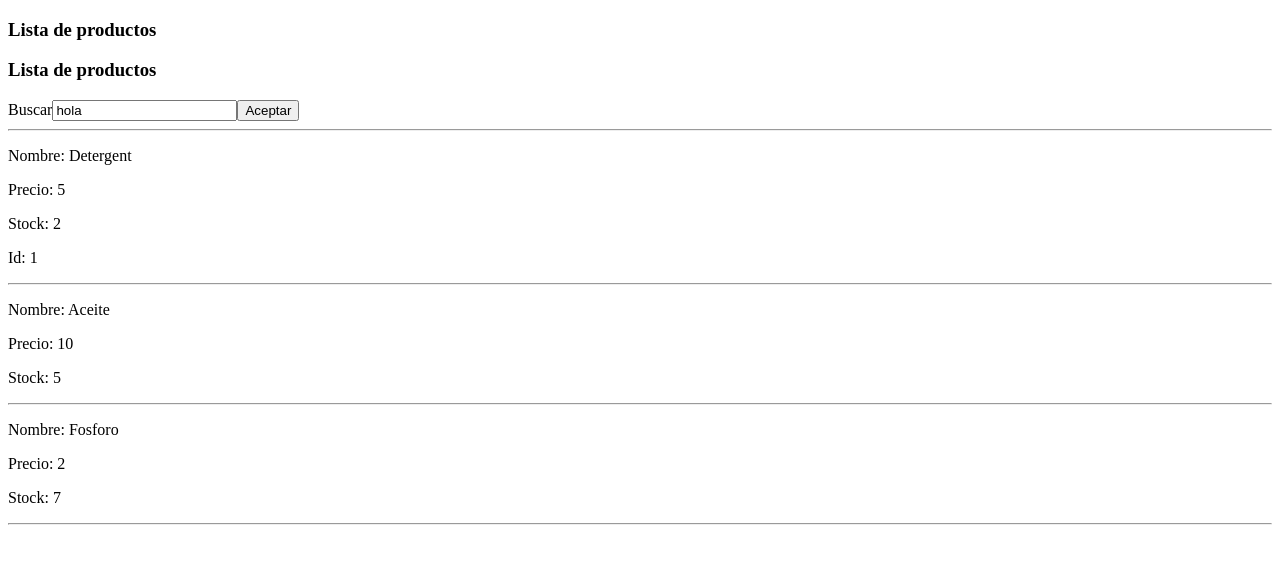
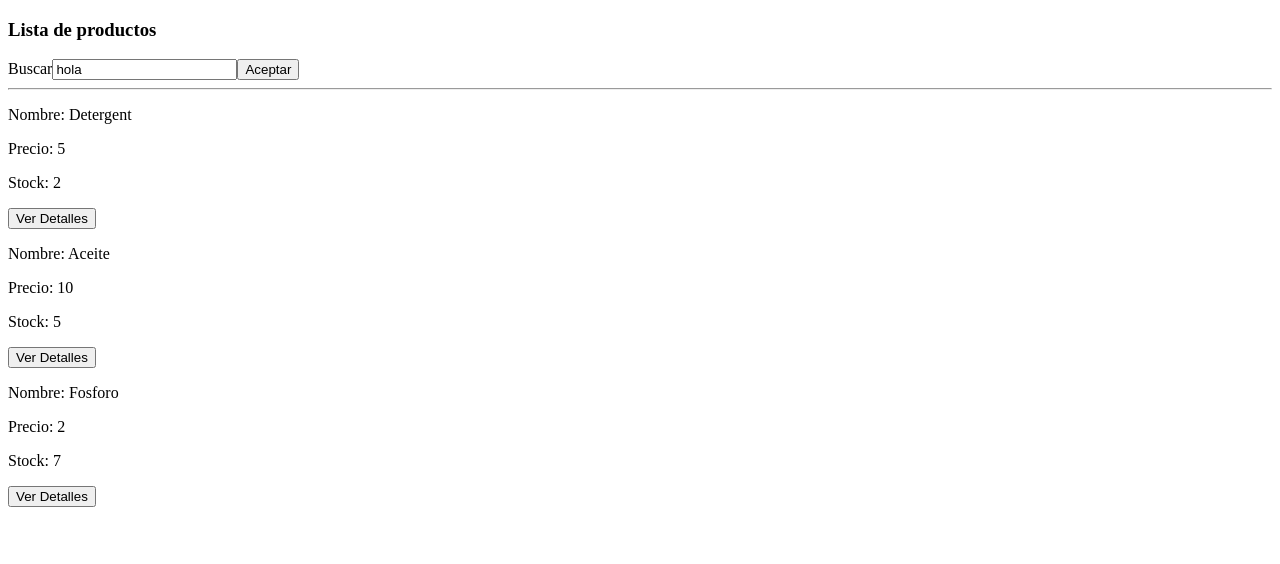
Before and after one commit to anghel7/cursoAngularInfsis, an Angular app: page / in a window 1280 px wide. Shown: the top 564 px of the page. Built offline with nearby package versions, Linux system fonts and the light colour scheme.

Commit message:
Usando inputs

```diff
--- a/src/app/producto/producto-item/producto-item.component.html
+++ b/src/app/producto/producto-item/producto-item.component.html
@@ -1,7 +1,6 @@
-<h1>{{ titulo }}</h1>
 <div (mouseover)="mostrarDetalle()">
   <p>Nombre: {{ producto.nombre }}</p>
   <p>Precio: {{ producto.precio }}</p>
   <p>Stock: {{ producto.stock }}</p>
-  <button (click)="mostrarDetalle()" >Ver Detalles</button>
+  <button (click)="mostrarDetalle()">Ver Detalles</button>
 </div>
--- a/src/app/producto/producto-item/producto-item.component.ts
+++ b/src/app/producto/producto-item/producto-item.component.ts
@@ -1,4 +1,4 @@
-import { Component, OnInit } from '@angular/core';
+import { Component, OnInit, Input } from '@angular/core';
 import { Producto } from '../models/producto.interface';
 
 @Component({
@@ -8,19 +8,11 @@ import { Producto } from '../models/producto.interface';
 })
 export class ProductoItemComponent implements OnInit {
 
+  @Input()
   producto: Producto;
-  titulo: string = 'Producto';
   // alt + shift + f windows
   // ctrl + shift + i linux
-  constructor() {
-    this.producto = {
-      nombre: "Gaseosa ",
-      precio: 12.5,
-      stock: 10,
-      cantidad: 20,
-      marca: "Coca Cola"
-    };
-  }
+  constructor() { }
 
   mostrarDetalle(): void {
     console.log('Producto: ', this.producto);
--- a/src/app/producto/producto-list/producto-list.component.html
+++ b/src/app/producto/producto-list/producto-list.component.html
@@ -1,17 +1,8 @@
-<h3>{{ titulo }}</h3>
 <h3 [innerHTML]="titulo"></h3>
 <label>Buscar</label>
 <input [(ngModel)]='campoBusqueda' name="buscar">
 <button (click)="buscar()">Aceptar</button>
 <hr>
-<div *ngFor="let prod of listaProductos">
-  <p>Nombre: {{ prod.nombre }}</p>
-  <p>Precio: {{ prod.precio }}</p>
-  <p>Stock: {{ prod.stock }}</p>
-  <p *ngIf="prod.id">Id: {{ prod.id }}</p>
-  <hr>
-</div>
 
-<!--
-<app-producto-item></app-producto-item>
--->
+<app-producto-item *ngFor="let prod of listaProductos" [producto]="prod">
+</app-producto-item>
```
